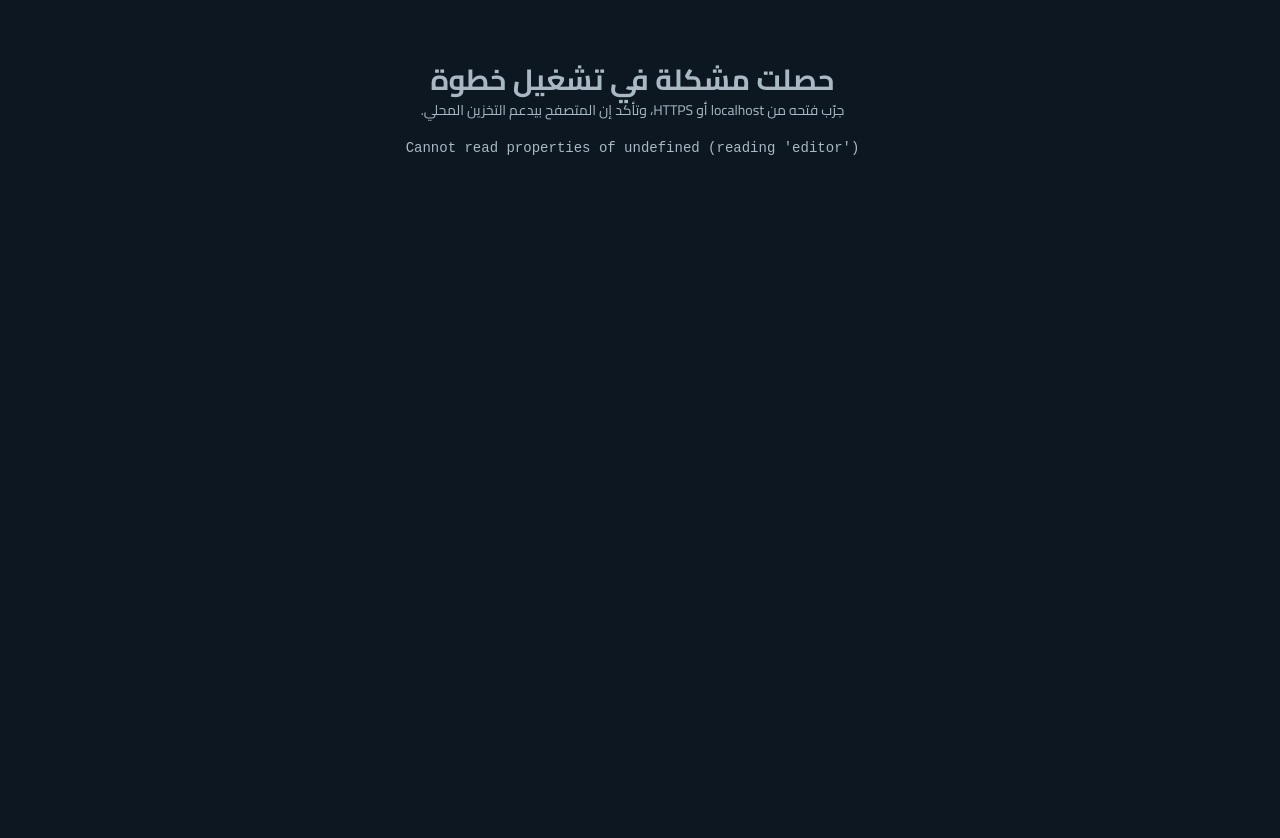
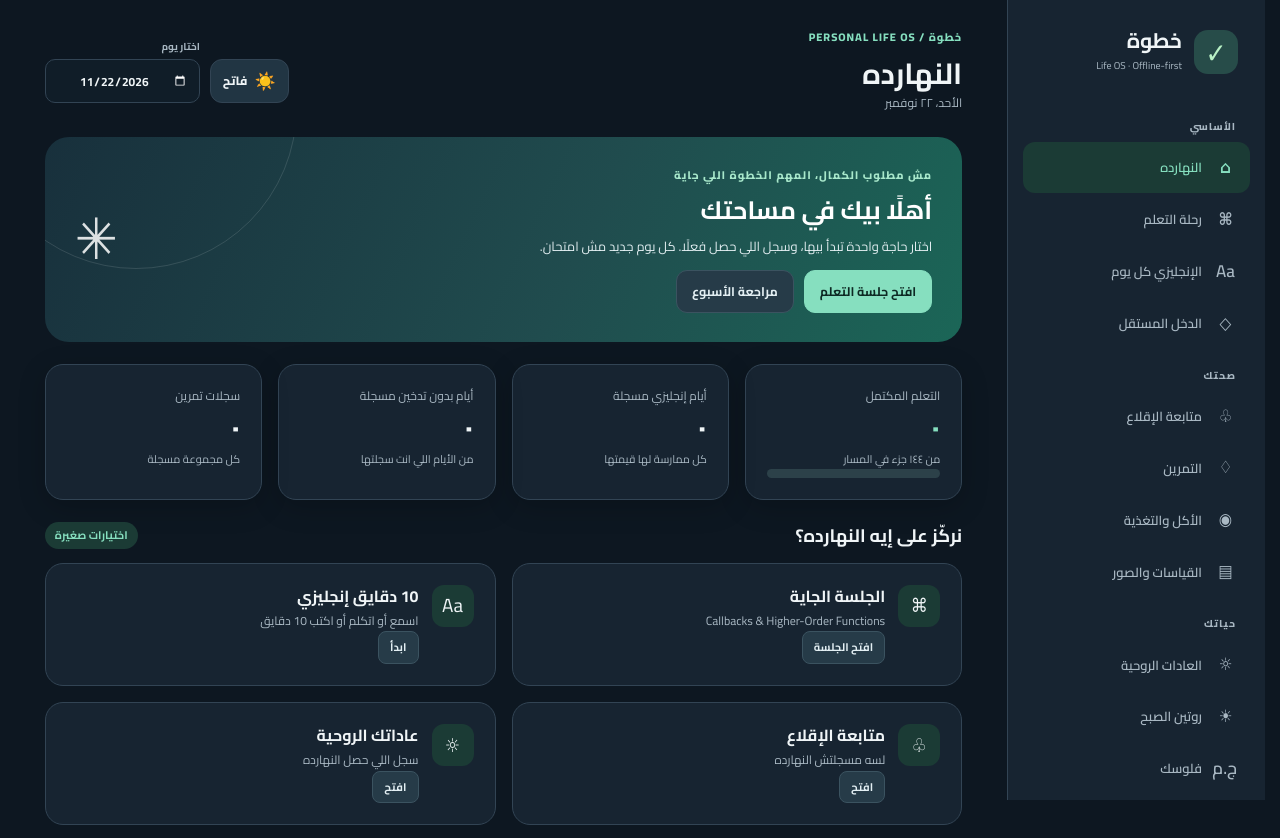
Before and after one commit to magedElshafey/khatwa, a website: page index.html in a window 1280 px wide. Shown: the top 838 px of the page. Before the commit the page ends 800 px from the top, so only its background shows below. Drawn offline with Linux system fonts and the light colour scheme.

Commit message:
feat(workout): deploy dashboard, styling and regression checks (index.html)

```diff
--- a/index.html
+++ b/index.html
@@ -27,6 +27,7 @@
 <div id="app"><div class="startup">بنجهّز مساحتك…</div></div>
 <noscript>الموقع محتاج JavaScript عشان يشتغل.</noscript>
 <script defer src="./roadmap-data.js"></script>
+<script defer src="./experience.js"></script>
 <script defer src="./app.js"></script>
 </body>
 </html>
```
